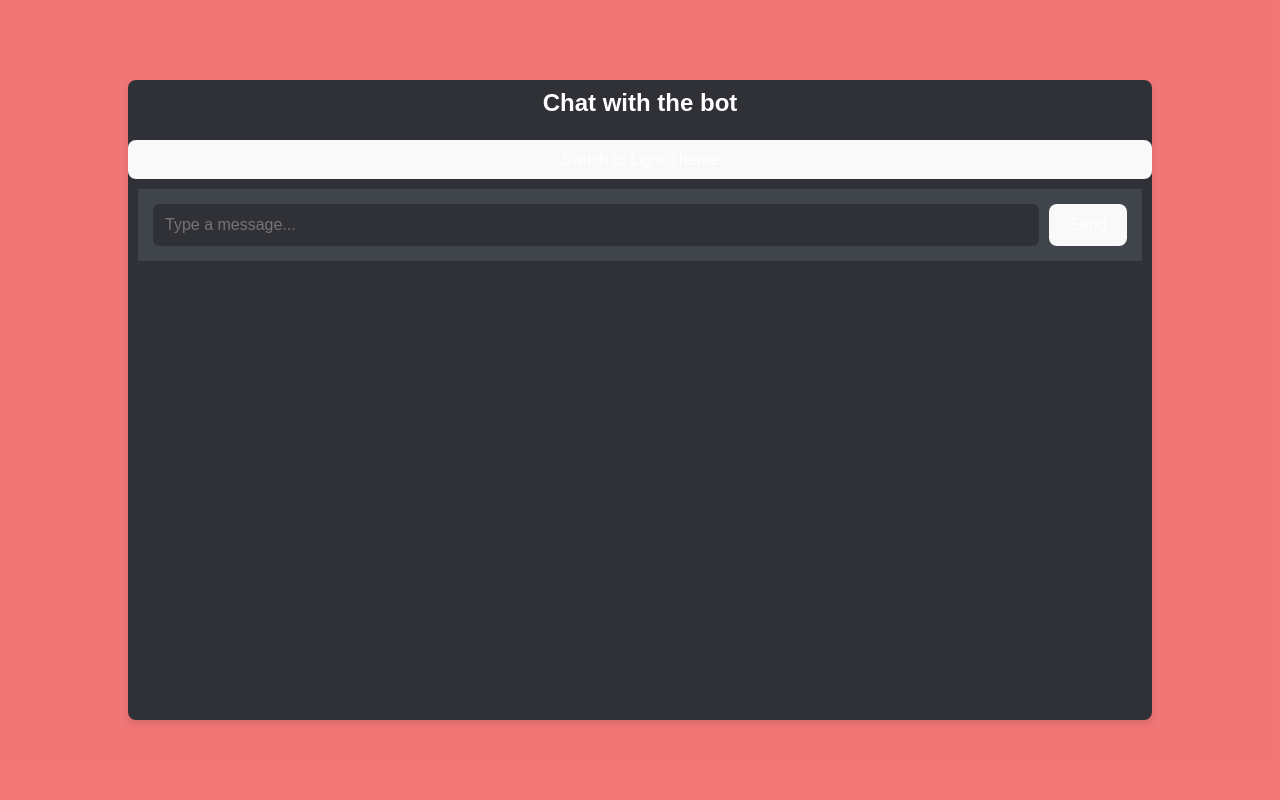
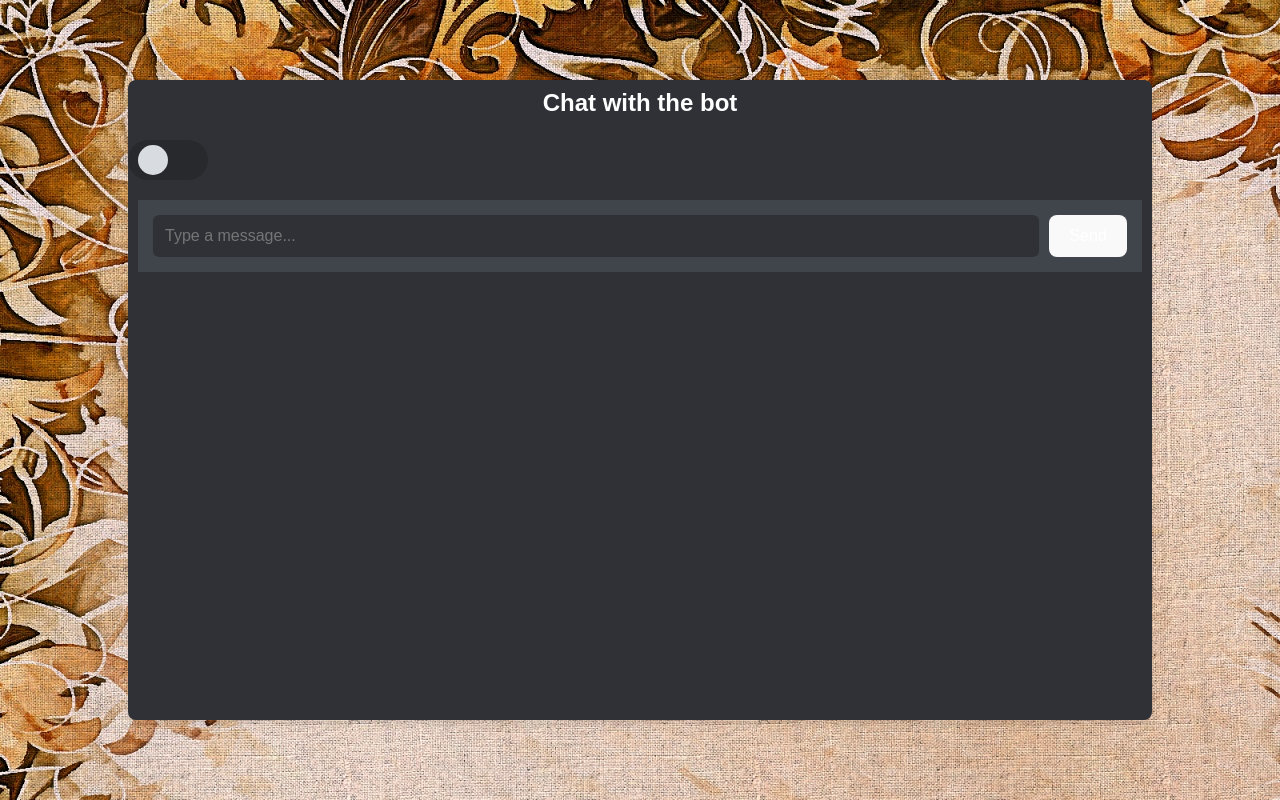
Before and after one commit to vidyabharti9/react-chat-interface, a React (Vite) app in the folder first-react-project/: page / in a window 1280 px wide. Built offline with nearby package versions, Linux system fonts and the light colour scheme.

Commit message:
Modified switch- theme(light/dark) button and applied more styling into the chatbot

```diff
--- a/first-react-project/src/App.css
+++ b/first-react-project/src/App.css
@@ -6,7 +6,7 @@
 }
 
 body {
-  /* background-image: url('/border_frame.jpg'); */
+  background-image: url('/border_frame.jpg');
   background-color: #f17171f5;
   display: flex;
   justify-content: center;
@@ -170,3 +170,64 @@ button:hover {
 .light-theme .theme-switch-btn {
   background-color: #555555;
 }
+
+.light-theme .message.bot{
+  background-color: white;
+  color: black;
+}
+
+.dark-theme  .message.bot{
+  background-color: black;
+  color: white;
+}
+
+.light-theme .message.user{
+  background-color: rgba(3, 40, 49, 0.799);
+  color: rgba(246, 246, 246, 0.881);
+}
+
+.dark-theme  .message.user{
+  background-color: rgba(17, 7, 47, 0.491);
+  color: white;
+}
+
+:root {
+  --light-background: #f0f0f0;
+  --light-text: #333;
+  --dark-background: #2f3136;
+  --dark-text: #dcddde;
+  --switch-bg: #28292c;
+  --switch-light: #d8dbe0;
+}
+
+/* Switch styling */
+.theme-switch {
+  position: relative;
+  width: 80px;
+  height: 40px;
+  background-color: var(--switch-bg);
+  border-radius: 50px;
+  cursor: pointer;
+  transition: background-color 0.3s;
+  margin-bottom: 10px;
+}
+
+.theme-switch input {
+  display: none;
+}
+
+.slider {
+  position: absolute;
+  top: 5px;
+  left: 10px;
+  width: 30px;
+  height: 30px;
+  background-color: var(--switch-light);
+  border-radius: 50%;
+  transition: all 0.4s ease;
+}
+
+input:checked + .slider {
+  transform: translateX(40px);
+  background-color: wheat;
+}
--- a/first-react-project/src/App.jsx
+++ b/first-react-project/src/App.jsx
@@ -24,9 +24,11 @@ function App() {
 
   return (
     <div className={`App ${isDarkMode ? 'dark-theme' : 'light-theme'}`}>
-      <button onClick={toggleTheme}>
-        Switch to {isDarkMode ? 'Light' : 'Dark'} Theme
-      </button>
+      {/* Theme Switch */}
+      <div className="theme-switch" onClick={toggleTheme}>
+        <input type="checkbox" checked={!isDarkMode} readOnly />
+        <span className="slider"></span>
+      </div>
       <h1 className="chat-title">
         Chat with the bot
       </h1>
```
Also changed, not shown: first-react-project/public/border_frame.jpg (added).
